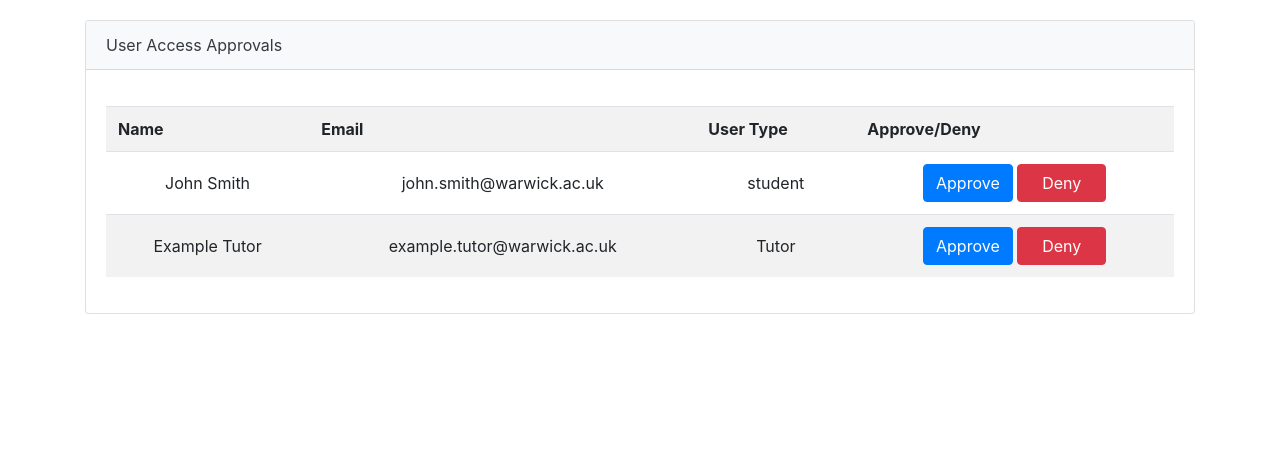
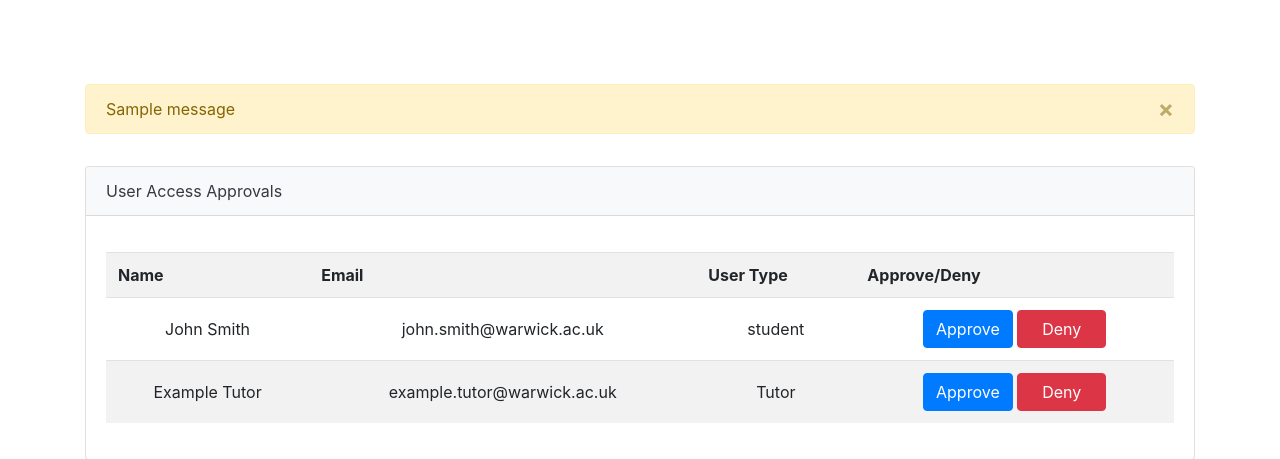
Before and after one commit to jaxkyoung/1921983_WM393_Assignment_2, a Flask app: page /approvals in a window 1280 px wide. Shown: the part 76-535 px from the top of the page. Run offline with Flask 2, Linux system fonts and the light colour scheme; a user stored in the database is signed in; data comes from the database, SQL or seed files in the repository; tables that the repository leaves empty hold one stand-in row (values such as "Sample post"); one stand-in notice (Sample message) is shown; some libraries are stand-ins or nearby versions.

Commit message:
added approval confirmation flash to userapproval page

```diff
--- a/src/templates/userApproval.html
+++ b/src/templates/userApproval.html
@@ -51,6 +51,19 @@
           </ul>
         </div>
     </nav>
+    {% with messages = get_flashed_messages() %}
+    {% if messages %}
+    <div class="container" style="padding-top: 5rem">
+      {% for message in messages %}
+        <div class="alert alert-warning alert-dismissible" role="alert">
+        <button type="button" class="close" data-dismiss="alert" aria-label="Close"><span aria-hidden="true">×</span></button>
+        {{message}}
+        </div>
+      {% endfor %}
+    </div>
+    {% endif %}
+    {% endwith %}
+    {% block body %}{% endblock %}
     <section class="container" style="padding-top: 1rem;">
         <div class="card">
             <div class="card-header text-dark bg-light mb-3">{{ title }}</div>
```
